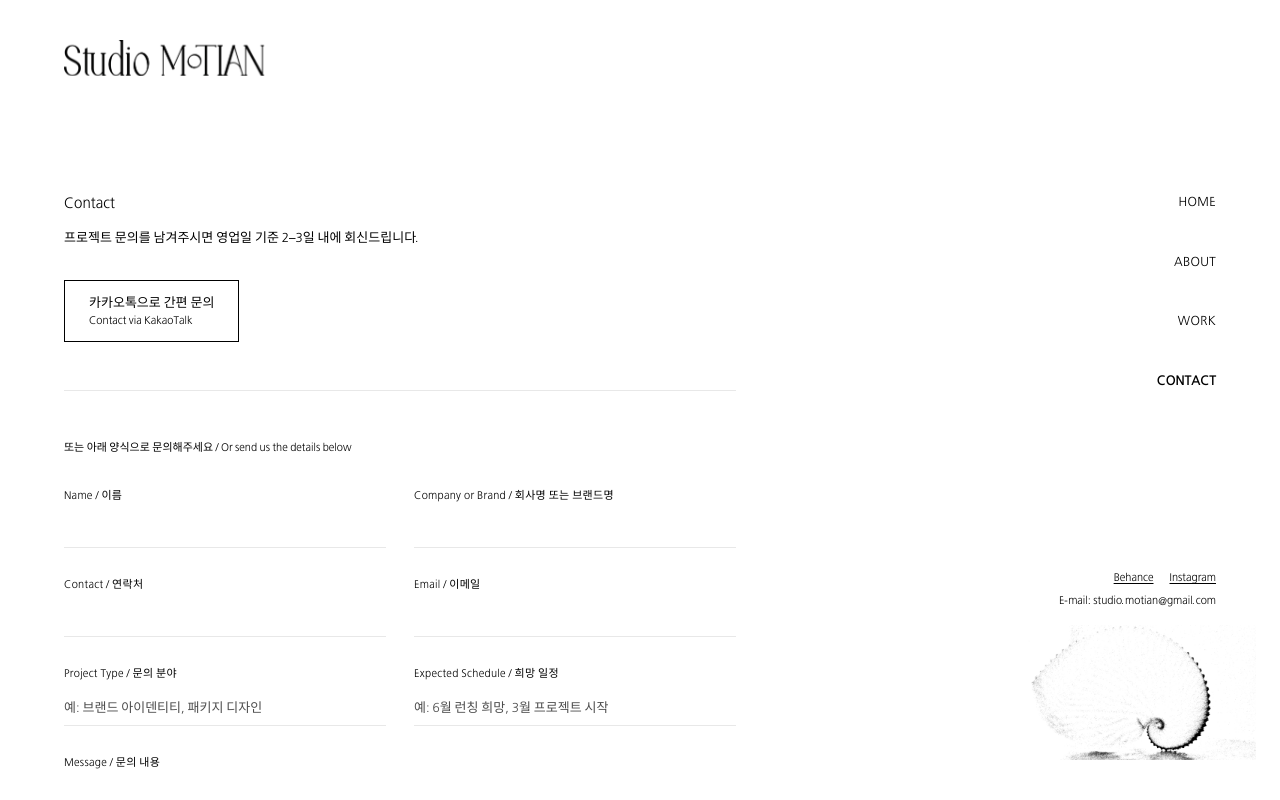
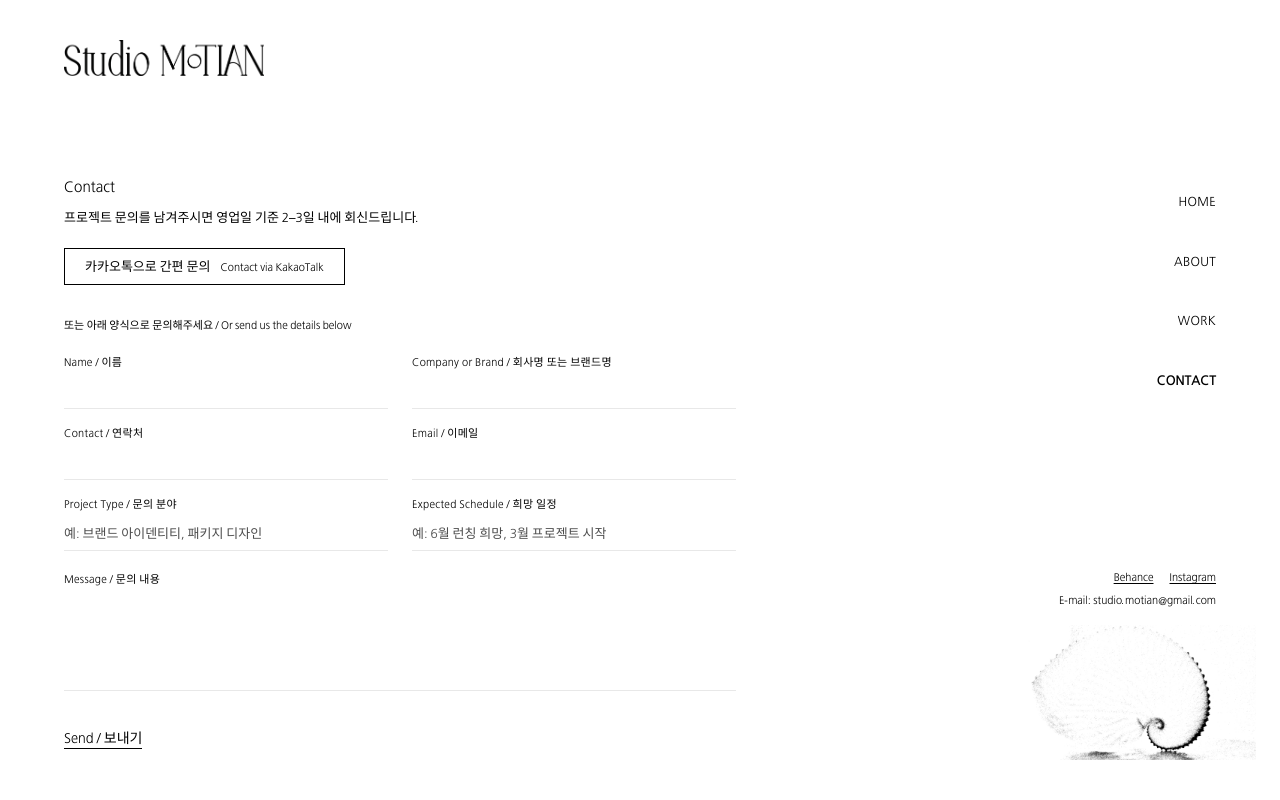
Before and after one commit to studiomotian-alt/studio-motian-, a Next.js app: page /contact in a window 1280 px wide. Shown: the top 800 px of the page. Built offline with nearby package versions, Linux system fonts and the light colour scheme; a web font is replaced by a local one.

Commit message:
Slim Kakao button; compact contact layout so Send fits without scrolling

```diff
--- a/app/contact/page.tsx
+++ b/app/contact/page.tsx
@@ -9,19 +9,19 @@ export const metadata: Metadata = {
 
 export default function ContactPage() {
   return (
-    <section className="container-x pb-16 pt-40 md:pt-48">
+    <section className="container-x pb-12 pt-36 md:pt-44">
       <div className="max-w-2xl">
         <h1 className="text-[15px] text-ink">Contact</h1>
-        <p className="mt-3 max-w-md text-[13px] leading-relaxed text-muted">
+        <p className="mt-2 max-w-md text-[13px] leading-relaxed text-muted">
           프로젝트 문의를 남겨주시면 영업일 기준 2–3일 내에 회신드립니다.
         </p>
 
-        {/* KakaoTalk quick inquiry */}
+        {/* KakaoTalk quick inquiry — slim */}
         <a
           href={CONTACT.kakaoUrl}
           target="_blank"
           rel="noopener noreferrer"
-          className="group mt-8 inline-flex flex-col border border-ink px-6 py-3 transition hover:bg-ink"
+          className="group mt-5 inline-flex items-baseline gap-2.5 border border-ink px-5 py-2 transition hover:bg-ink"
         >
           <span className="text-[13px] text-ink transition group-hover:text-bg">
             카카오톡으로 간편 문의
@@ -31,8 +31,8 @@ export default function ContactPage() {
           </span>
         </a>
 
-        <div className="mt-12 border-t border-line pt-12">
-          <p className="mb-8 text-[11px] text-muted">
+        <div className="mt-8">
+          <p className="mb-5 text-[11px] text-muted">
             또는 아래 양식으로 문의해주세요 / Or send us the details below
           </p>
           <ContactForm />
--- a/components/contact-form.tsx
+++ b/components/contact-form.tsx
@@ -6,7 +6,7 @@ type Status = "idle" | "submitting" | "success" | "error";
 
 const LABEL = "block text-[11px] tracking-wide text-muted";
 const INPUT =
-  "mt-2 w-full border-0 border-b border-line bg-transparent py-2 text-[13px] text-ink outline-none transition-colors focus:border-ink";
+  "mt-1.5 w-full border-0 border-b border-line bg-transparent py-1.5 text-[13px] text-ink outline-none transition-colors focus:border-ink";
 
 export function ContactForm() {
   const [status, setStatus] = useState<Status>("idle");
@@ -64,7 +64,7 @@ export function ContactForm() {
   }
 
   return (
-    <form onSubmit={onSubmit} className="space-y-7" noValidate>
+    <form onSubmit={onSubmit} className="space-y-5" noValidate>
       <div className="hidden" aria-hidden>
         <label>
           Website
@@ -72,7 +72,7 @@ export function ContactForm() {
         </label>
       </div>
 
-      <div className="grid gap-7 sm:grid-cols-2">
+      <div className="grid gap-x-6 gap-y-4 sm:grid-cols-2">
         <Field name="name" label="Name / 이름" required autoComplete="name" />
         <Field
           name="company"
@@ -110,8 +110,8 @@ export function ContactForm() {
           id="message"
           name="message"
           required
-          rows={5}
-          className="mt-2 w-full resize-none border-0 border-b border-line bg-transparent py-2 text-[13px] leading-relaxed text-ink outline-none placeholder:text-muted/70 focus:border-ink"
+          rows={4}
+          className="mt-1.5 w-full resize-none border-0 border-b border-line bg-transparent py-1.5 text-[13px] leading-relaxed text-ink outline-none placeholder:text-muted/70 focus:border-ink"
         />
       </div>
 
```
